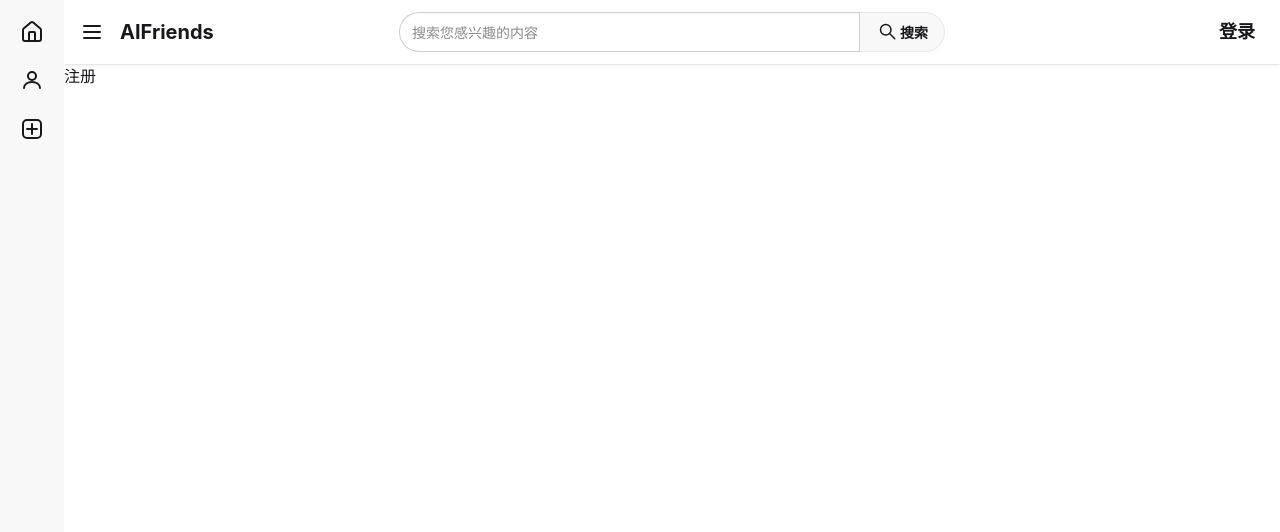
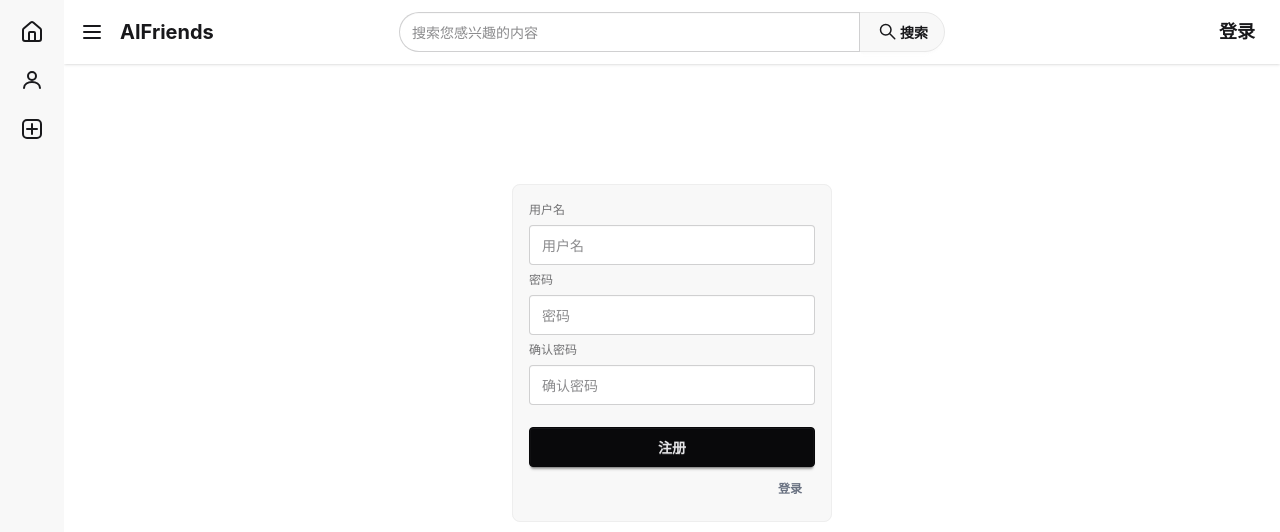
Before and after one commit to WhyHeatFly/AIFriends, a Vue app in the folder frontend/: page /user/account/register in a window 1280 px wide. Shown: the top 532 px of the page. Built offline with nearby package versions, Linux system fonts and the light colour scheme.

Commit message:
实现注册登录页面

```diff
--- a/frontend/src/router/index.js
+++ b/frontend/src/router/index.js
@@ -39,7 +39,7 @@ const router = createRouter({
     {
       path: '/user/account/register/',
       component: RegisterIndex,
-      name: 'register-index',
+      name: 'user-account-register-index',
     },
     {
       path: '/user/space/:user_id/',
--- a/frontend/src/views/user/account/LoginIndex.vue
+++ b/frontend/src/views/user/account/LoginIndex.vue
@@ -3,7 +3,23 @@
 </script>
 
 <template>
-登录
+  <div class="flex justify-center mt-30">
+    <fieldset class="fieldset bg-base-200 border-base-300 rounded-box w-xs border p-4">
+
+      <label class="label">用户名</label>
+      <input type="email" class="input" placeholder="用户名" />
+
+      <label class="label">密码</label>
+      <input type="password" class="input" placeholder="密码" />
+
+      <button class="btn btn-neutral mt-4">登录</button>
+      <div class="flex justify-end">
+        <RouterLink :to="{name: 'user-account-register-index'}" class="btn btn-sm btn-ghost text-gray-500">
+          注册
+        </RouterLink>
+      </div>
+    </fieldset>
+  </div>
 </template>
 
 <style scoped>
--- a/frontend/src/views/user/account/RegisterIndex.vue
+++ b/frontend/src/views/user/account/RegisterIndex.vue
@@ -3,7 +3,27 @@
 </script>
 
 <template>
-注册
+  <div class="flex justify-center mt-30">
+    <fieldset class="fieldset bg-base-200 border-base-300 rounded-box w-xs border p-4">
+
+      <label class="label">用户名</label>
+      <input type="email" class="input" placeholder="用户名" />
+
+      <label class="label">密码</label>
+      <input type="password" class="input" placeholder="密码" />
+
+      <label class="label">确认密码</label>
+      <input type="password" class="input" placeholder="确认密码" />
+
+      <button class="btn btn-neutral mt-4">注册</button>
+
+      <div class="flex justify-end">
+        <RouterLink :to="{name: 'user-account-login-index'}" class="btn btn-sm btn-ghost text-gray-500">
+          登录
+        </RouterLink>
+      </div>
+    </fieldset>
+  </div>
 </template>
 
 <style scoped>
```
